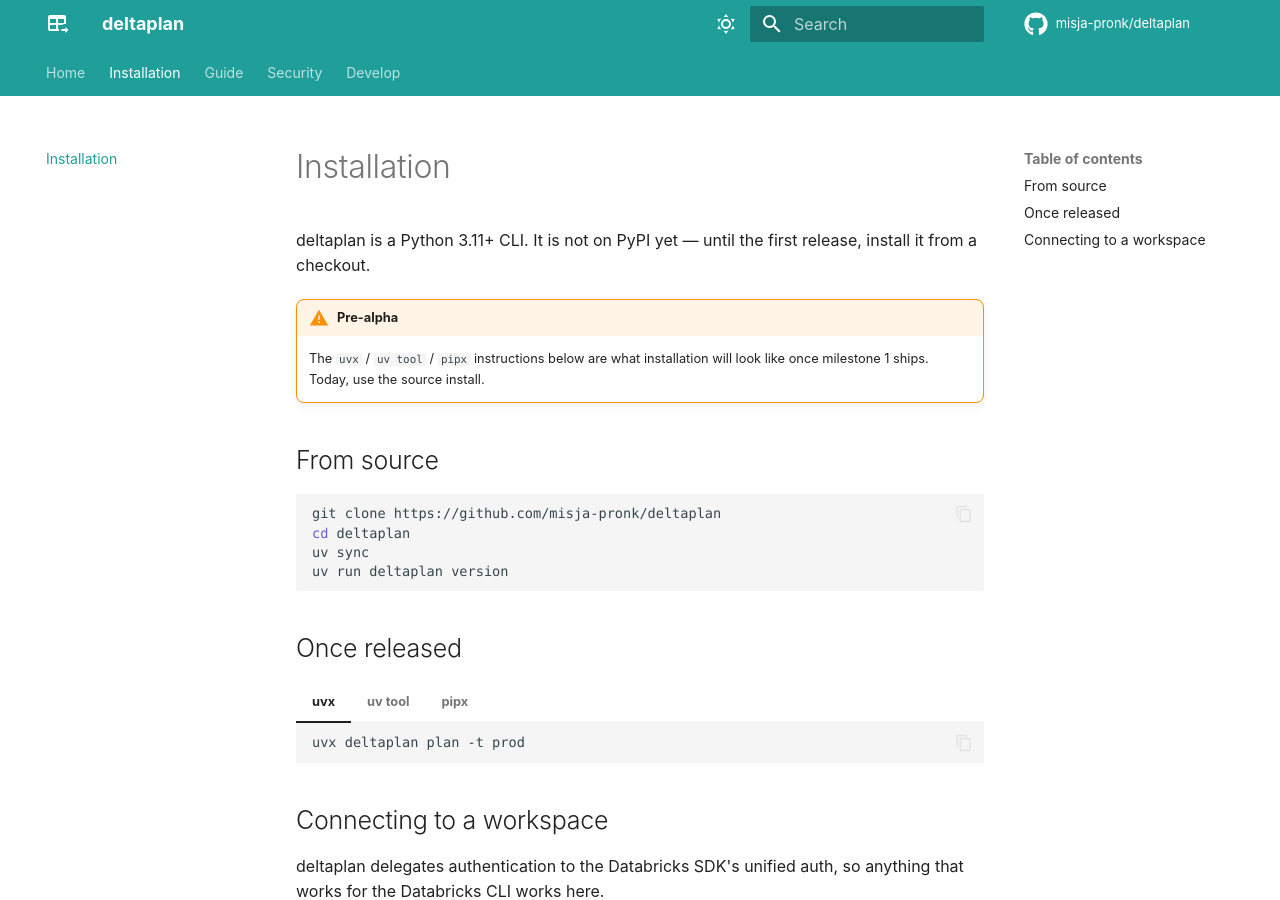
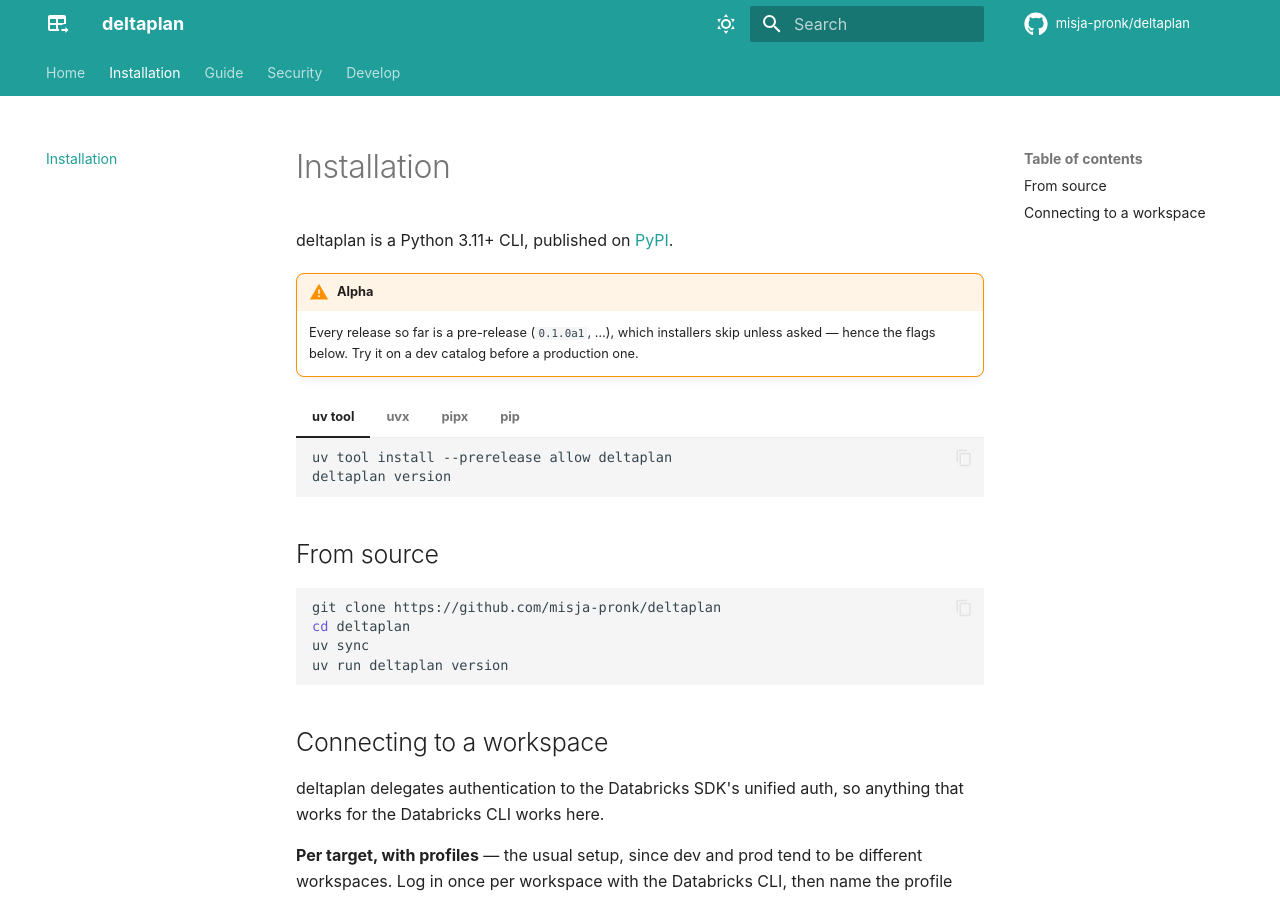
Before and after one commit to misja-pronk/deltaplan, an MkDocs documentation site: the page built from docs/installation.md, in a window 1280 px wide and 900 px high. Built offline with MkDocs 1.6.1 and Material for MkDocs 9.7.7, drawn with Linux system fonts in a browser that asks for light colours; comment, search, counter and statistics services are not loaded.

Commit message:
chore(release): 0.1.0a1
The first public release, as an alpha: it claims the PyPI name without
presenting untried software as final — installers skip a pre-release unless
asked, and 0.1.0 stays free for when the live suite is green.

- CHANGELOG: the internal milestone "versions" (0.1.0–0.5.0) were never
  released; they become history under 0.1.0a1 rather than claim versions
  that don't exist.
- release.yml: a pre-release is marked as one on GitHub, and doesn't move
  the @v0 tag Action users follow.
- README and installation docs: alpha status, and the pre-release flags
  for uv, pipx and pip.

Co-Authored-By: Claude Opus 5 (1M context) <noreply@anthropic.com>

````diff
--- a/docs/installation.md
+++ b/docs/installation.md
@@ -1,11 +1,36 @@
 # Installation
 
-deltaplan is a Python 3.11+ CLI. It is not on PyPI yet — until the first release,
-install it from a checkout.
+deltaplan is a Python 3.11+ CLI, published on [PyPI](https://pypi.org/project/deltaplan/).
 
-!!! warning "Pre-alpha"
-    The `uvx` / `uv tool` / `pipx` instructions below are what installation will look
-    like once milestone 1 ships. Today, use the source install.
+!!! warning "Alpha"
+    Every release so far is a pre-release (`0.1.0a1`, …), which installers skip unless
+    asked — hence the flags below. Try it on a dev catalog before a production one.
+
+=== "uv tool"
+
+    ```sh
+    uv tool install --prerelease allow deltaplan
+    deltaplan version
+    ```
+
+=== "uvx"
+
+    ```sh
+    uvx --prerelease allow deltaplan plan -t dev
+    ```
+
+=== "pipx"
+
+    ```sh
+    pipx install --pip-args=--pre deltaplan
+    deltaplan version
+    ```
+
+=== "pip"
+
+    ```sh
+    pip install --pre deltaplan
+    ```
 
 ## From source
 
@@ -15,28 +40,6 @@ cd deltaplan
 uv sync
 uv run deltaplan version
 ```
-
-## Once released
-
-=== "uvx"
-
-    ```sh
-    uvx deltaplan plan -t prod
-    ```
-
-=== "uv tool"
-
-    ```sh
-    uv tool install deltaplan
-    deltaplan plan -t prod
-    ```
-
-=== "pipx"
-
-    ```sh
-    pipx install deltaplan
-    deltaplan plan -t prod
-    ```
 
 ## Connecting to a workspace
 
--- a/pyproject.toml
+++ b/pyproject.toml
@@ -1,6 +1,6 @@
 [project]
 name = "deltaplan"
-version = "0.1.0"
+version = "0.1.0a1"
 description = "Declarative plan/apply for Databricks SQL tables — Terraform-style diffs for Unity Catalog"
 readme = "README.md"
 requires-python = ">=3.11"
````
Also changed, not shown: CHANGELOG.md (+50 -40 lines), README.md (+9 -4 lines), 2 other files.
